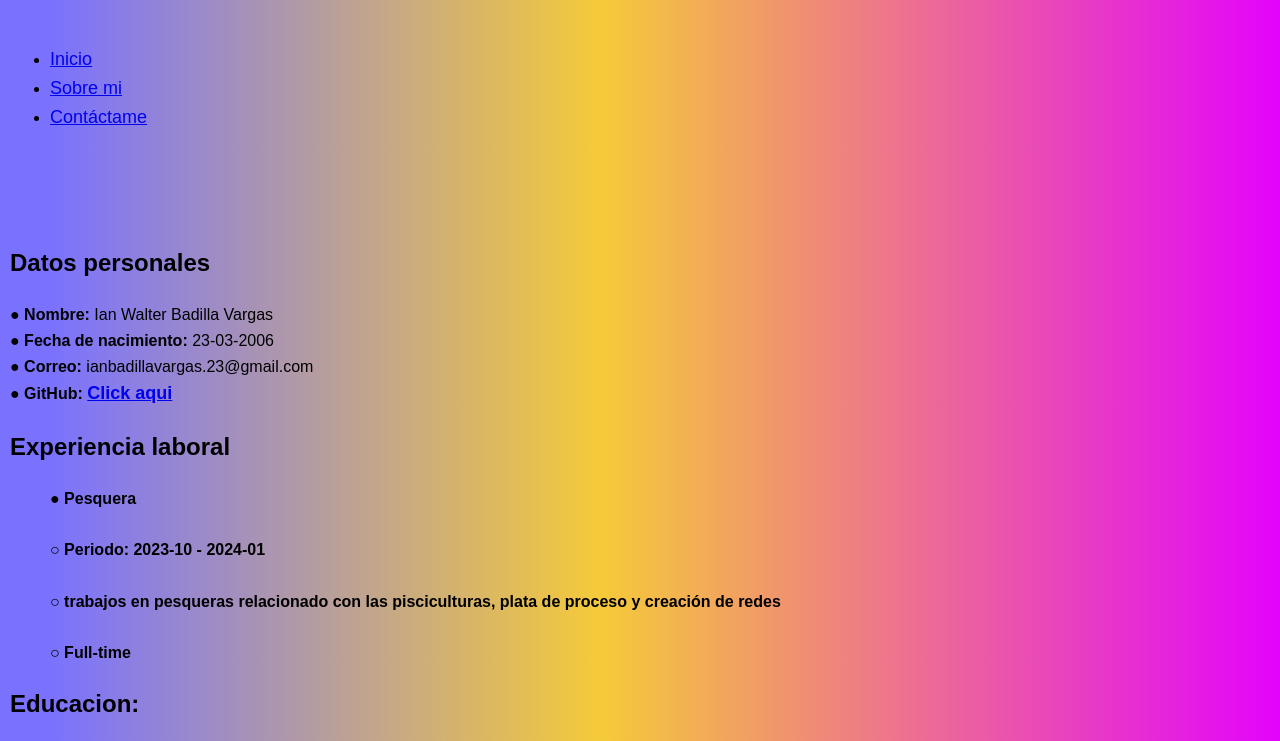
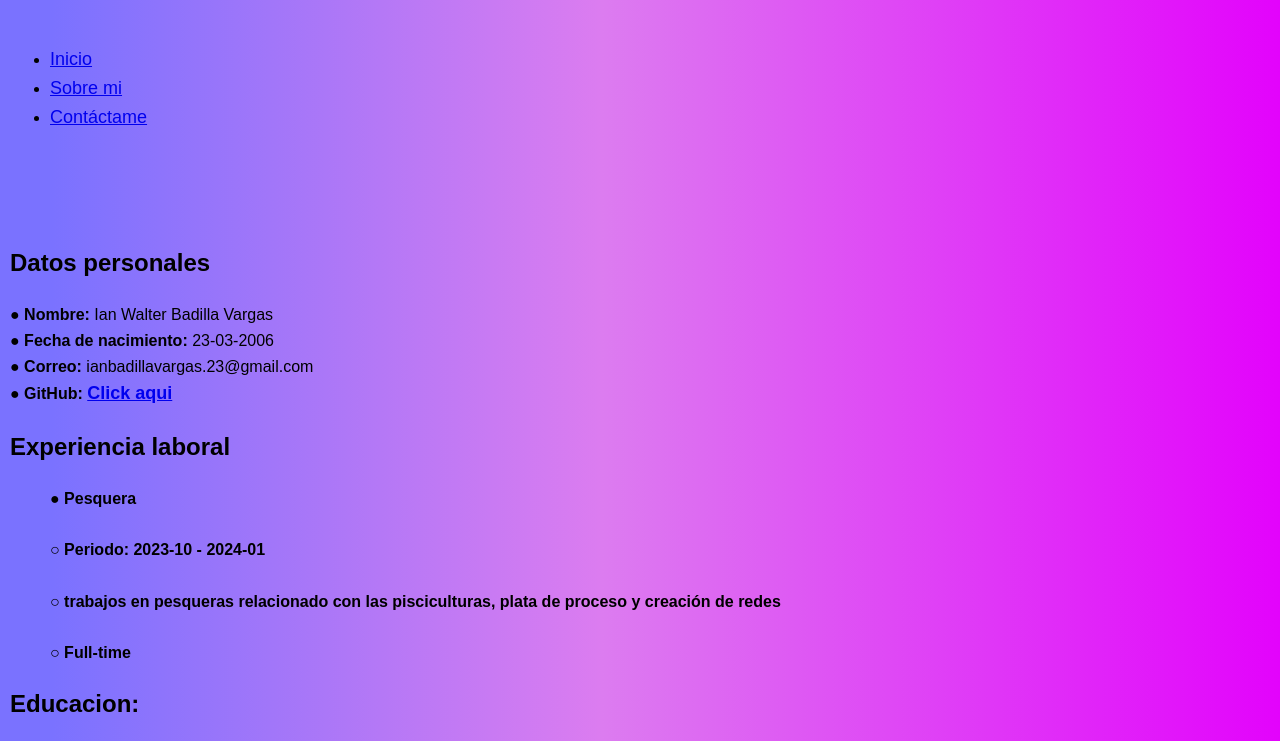
Before and after one commit to vrayiRAX/Curriculum-vitae-, a plain HTML site: page index.html in a window 1280 px wide. Shown: the part 105-846 px from the top of the page. Drawn offline with Linux system fonts and the light colour scheme.

Commit message:
Update styles.css

```diff
--- a/styles.css
+++ b/styles.css
@@ -2,7 +2,7 @@ body{
     font-family: Arial, Helvetica, sans-serif;
     line-height: 1.6;
     margin:10px;
-    background-image: linear-gradient(90deg, rgba(122,114,255,1) 4%, rgba(245,202,57,1) 47%, rgba(227, 3, 252,1) 100%);
+    background-image: linear-gradient(90deg, rgba(122,114,255,1) 4%, rgb(220, 124, 240) 47%, rgba(227,3,252,1) 100%);
 }
 header{
     font-family: Arial, Helvetica, sans-serif;
```
